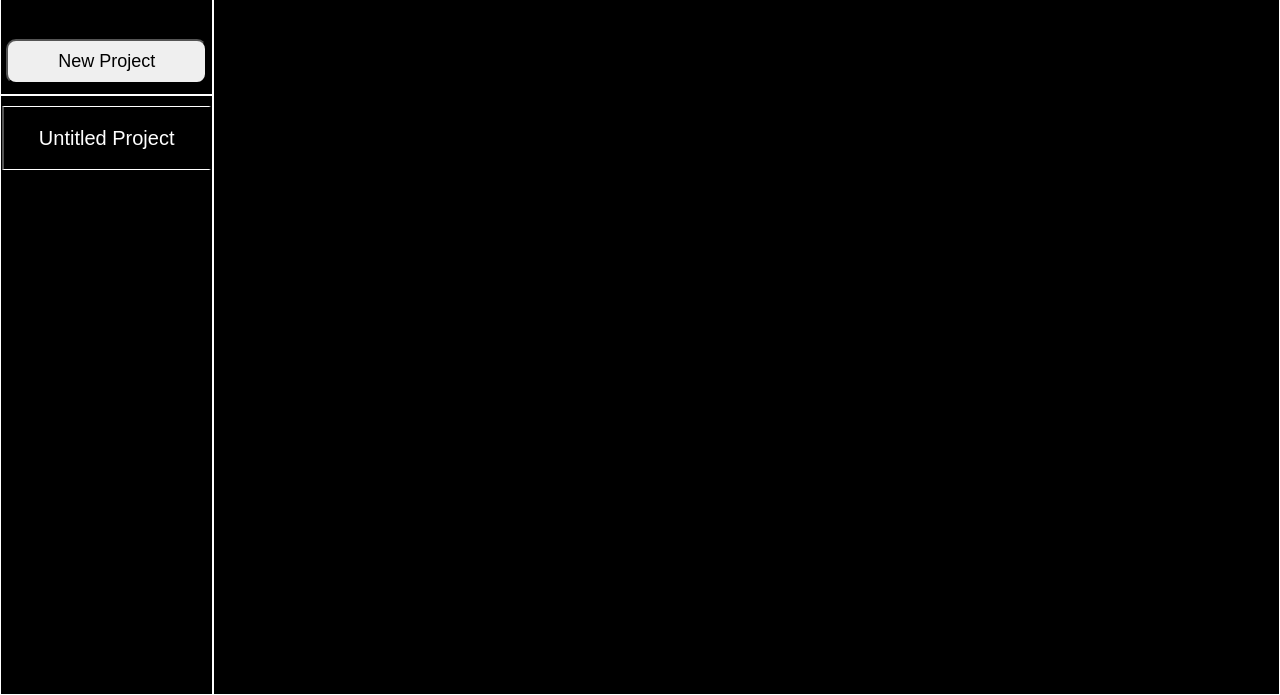
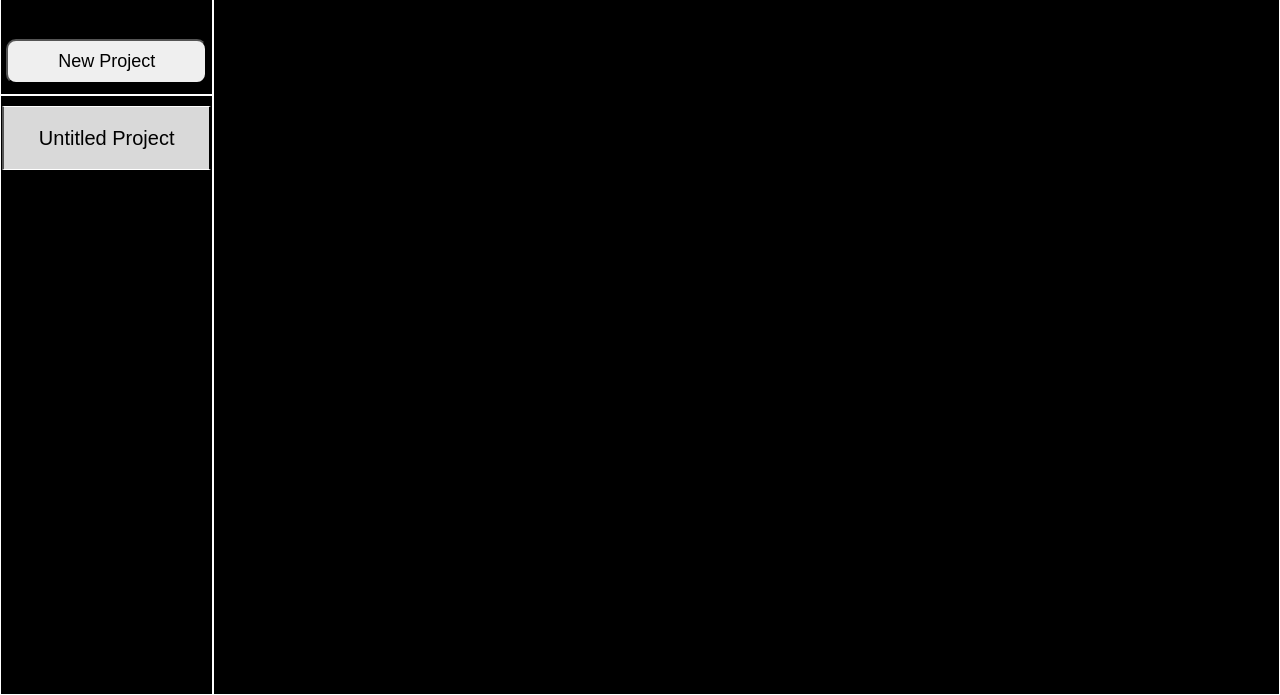
Before and after one commit to Cactuss26/todolist, a website built with webpack: page src/template.html in a window 1280 px wide. Shown: the part 105-800 px from the top of the page. Built offline with nearby package versions, Linux system fonts and the light colour scheme.

Commit message:
created selected button for project

```diff
--- a/src/index.js
+++ b/src/index.js
@@ -49,7 +49,8 @@ class TodoItem {
 
 
 class Project {
-    constructor(name) {
+    constructor(id, name) {
+        this.id = id;
         this.name = name;
     }
 
@@ -142,6 +143,7 @@ const DOMfunc = (() => {
                 projButton.type = "button";
                 projButton.classList.add("blackProjButton");
                 projButton.textContent = projects[proj].name;
+                projButton.id = `${projects[proj].id}`;
                 projButton.addEventListener("click", control.setCurrentProject)
                 item.appendChild(projButton);
                 projList.appendChild(item);
@@ -150,8 +152,16 @@ const DOMfunc = (() => {
             document.querySelector(".sidebar").replaceChildren(projList);
     }
 
+    const selectProjButton = (project) => {
+        document.querySelector(`#${project.id}`).classList.add("whiteProjButton");
+    }
+
+    const deselectProjButton = (project) => {
+        document.querySelector(`#${project.id}`).classList.remove("whiteProjButton");
+    }
+
     return { displayProjectTodos, projPopupVisible, projPopupHide, extractProjectName,
-    todoPopupVisible, todoPopupHide, extractTodoInfo, displayProjects };
+    todoPopupVisible, todoPopupHide, extractTodoInfo, displayProjects, selectProjButton, deselectProjButton };
 })();
 
 
@@ -171,11 +181,13 @@ const control = (() => {
         e.preventDefault();
         const name = DOMfunc.extractProjectName();
         DOMfunc.projPopupHide();
-        const project = new Project(name);
+        const project = new Project(createProjectid(), name);
         projects.push(project);
         DOMfunc.displayProjectTodos(project);
         DOMfunc.displayProjects();
+        DOMfunc.deselectProjButton(currentProject);
         currentProject = project;
+        DOMfunc.selectProjButton(currentProject);
     }
 
     const addProjAction = (e) => {
@@ -205,12 +217,24 @@ const control = (() => {
                 selectedProject = proj
             }
         }
+        DOMfunc.deselectProjButton(currentProject);
         currentProject = selectedProject;
+        DOMfunc.selectProjButton(currentProject);
         DOMfunc.displayProjectTodos(selectedProject);
     }
 
     const addProjectTodoAction = (e) => {
         DOMfunc.todoPopupVisible();
+    }
+
+    const createProjectid = () => {
+        const chars = "abcdefghijklmnopqrstuvwxyz"
+        let s = "";
+        for (let i = 0; i < 30; i++) {
+            s += chars[Math.floor(Math.random() * 10)]
+        }
+
+        return s;
     }
 
     const init = () => {
@@ -220,13 +244,14 @@ const control = (() => {
         document.querySelector(".projSubmitButton").addEventListener("click", addProj);
 
 
-        const defaultProject = new Project("Untitled Project");
+        const defaultProject = new Project(createProjectid(), "Untitled Project");
         projects.push(defaultProject);
         currentProject = defaultProject;
         // const date1 = new Date(2026, 4, 25);
         // const todo1 = new TodoItem("Todo-1", "A testing thingy", date1, "low");
         // defaultProject.addTodo(todo1);
         DOMfunc.displayProjects();
+        DOMfunc.selectProjButton(currentProject);
         DOMfunc.displayProjectTodos(defaultProject);
     }
 
--- a/src/styles.css
+++ b/src/styles.css
@@ -283,6 +283,10 @@ li {
     color: black;
 }
 
+.whiteProjButton:hover {
+    cursor: default;
+}
+
 li {
     padding: 0;
 }
@@ -294,4 +298,5 @@ button {
 
 button:hover {
     background-color: grey;
+    cursor: pointer;
 }
```
